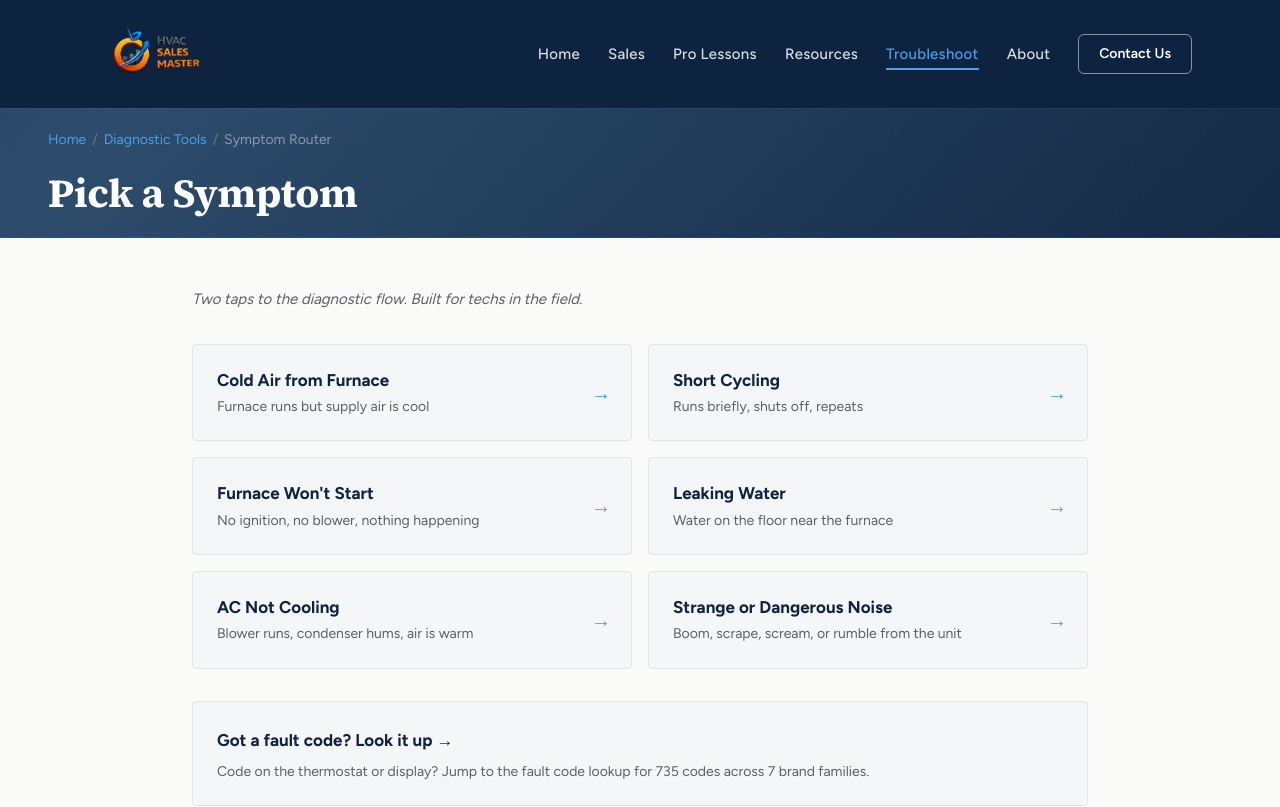
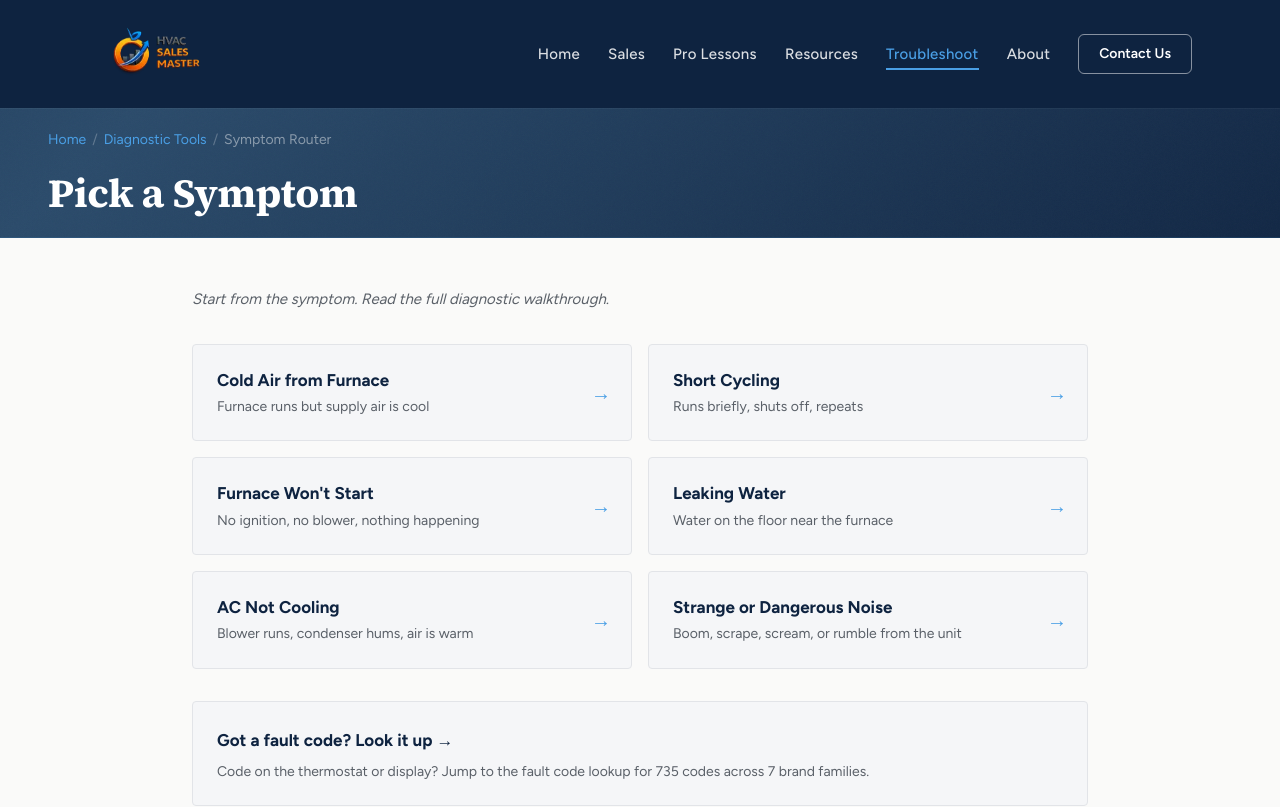
Before and after one commit to Ishack94/HVAC-sales-master, a React (Vite) app: page /troubleshoot/symptom in a window 1280 px wide. Shown: the top 807 px of the page. Built offline with nearby package versions, Linux system fonts and the light colour scheme.

Commit message:
fix(troubleshoot/symptom): align tagline with actual tool behavior

```diff
--- a/src/pages/SymptomRouter.jsx
+++ b/src/pages/SymptomRouter.jsx
@@ -67,7 +67,7 @@ export default function SymptomRouter() {
       />
       <div className={styles.layout}>
         <main className={styles.main}>
-          <p className={styles.subhead}>Two taps to the diagnostic flow. Built for techs in the field.</p>
+          <p className={styles.subhead}>Start from the symptom. Read the full diagnostic walkthrough.</p>
           <div className={styles.grid}>
             {SYMPTOMS.map((s) => (
               <Link
```
